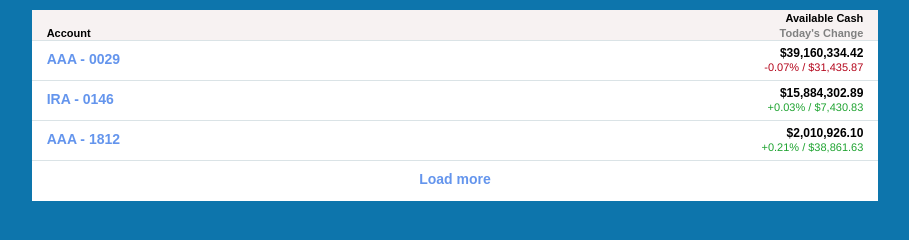
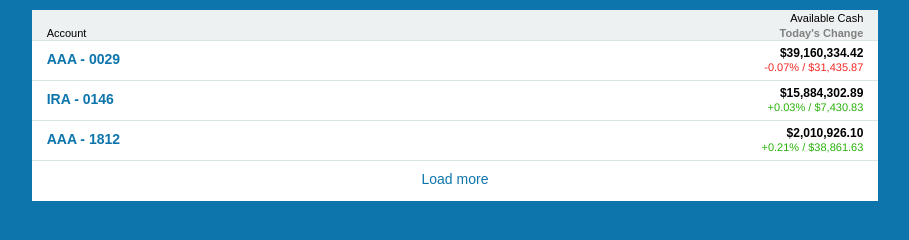
Before and after one commit to bhavik4748/MSExerciseProject, a website: page index.html in a window 1280 px wide. Shown: the whole page, without its empty margins (185-1094 px from the left). Drawn offline with nearby package versions, Linux system fonts and the light colour scheme.

Commit message:
updated styles

```diff
--- a/assets/style.css
+++ b/assets/style.css
@@ -46,13 +46,19 @@
 }
 
 .font-bold {
-    font: bold 11px arial;
+    font: 11px arial;
     color: black;
 }
 
 .font-blue-bold {
     font: bold 14px arial;
-    color: cornflowerblue;
+    color: #0D75AC;
+    vertical-align: middle;
+}
+
+.font-blue {
+    font: 14px arial;
+    color: #0D75AC;
     vertical-align: middle;
 }
 
@@ -63,13 +69,13 @@
 }
 
 .redfonts {
-    color: #b4051b;
+    color: #f52622;
     font-size: 11px;
     font: bold;
 }
 
 .greenfonts {
-    color: #1ea330;
+    color:#28b20a ;
     font-size: 11px;
     font: bold;
 }
@@ -90,4 +96,5 @@
 
 .line-height-15{
     line-height: 15px;
+
 }
--- a/index.html
+++ b/index.html
@@ -17,14 +17,14 @@
         <div class="col-xs-12 col-sm-12 col-md-12" style="padding-top:10px;padding-left:5px; padding-right:5px;">
             <div class="col-md-2 hidden-xs hidden-sm">&nbsp;</div>
 
-            <div class="col-xs-12 col-sm-12 col-md-8 thin-gray-botton-border pad-none" style="background-color:#f7f2f2;">
+            <div class="col-xs-12 col-sm-12 col-md-8 thin-gray-botton-border pad-none" style="background-color:#edf1f1">
                 <div class="col-xs-12 col-sm-12 col-md-12 pad-none">
-                    <div ng-click="sortBy('number')" class="col-xs-6 col-sm-6 col-md-6 text-left clickable line-height-15">
+                    <div ng-click="sortBy('number');bgColor1='#d9d8d8';bgColor2=''" class="col-xs-6 col-sm-6 col-md-6 text-left clickable line-height-15" ng-style="{'background-color': bgColor1}" >
                         <span class="font-bold clickable"><br />Account</span>
                         <span class="sortorder" ng-show="propertyName === 'number'" ng-class="{reverse: reverse}"></span>
                     </div>
 
-                    <div ng-click="sortBy('availablecash')" class="col-xs-6 col-sm-6 col-md-6 text-right clickable line-height-15">
+                    <div ng-click="sortBy('availablecash');bgColor1='';bgColor2='#d9d8d8'" class="col-xs-6 col-sm-6 col-md-6 text-right clickable line-height-15" ng-style="{'background-color': bgColor2}" >
                         <span class="sortorder vertical-align-center" ng-show="propertyName === 'availablecash'" ng-class="{reverse: reverse}"></span>
                         <span class="font-bold clickable"> Available Cash<br /><span class="font-gray"> Today's Change</span> </span>
                     </div>
@@ -56,7 +56,7 @@
             <div ng-if="loadAll === 2" class="col-md-2 hidden-xs hidden-sm">&nbsp;</div>
 
             <div ng-if="loadAll === 2" class="col-xs-12 col-sm-12 col-md-8 pad-none" style="background-color:white;">
-                <div class="height-40 font-blue-bold text-center clickable" style="padding-top:10px;" ng-click="loadAllFunc()">Load more</div>
+                <div class="height-40 font-blue text-center clickable" style="padding-top:10px;" ng-click="loadAllFunc()">Load more</div>
             </div>
 
             <div ng-if="loadAll === 2" class="col-md-2 hidden-xs hidden-sm">&nbsp;</div>
```
